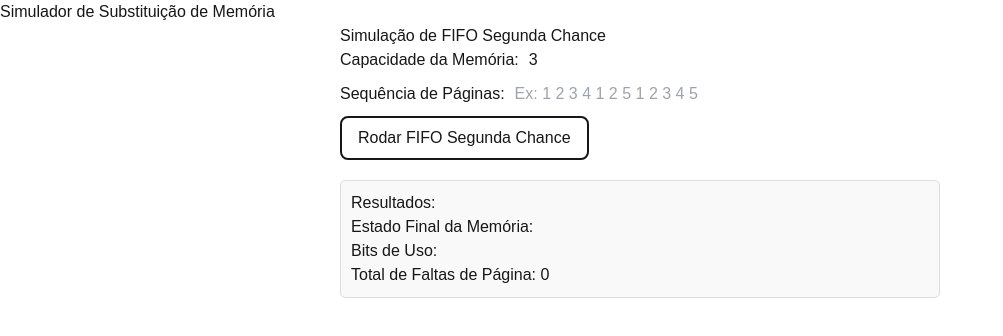
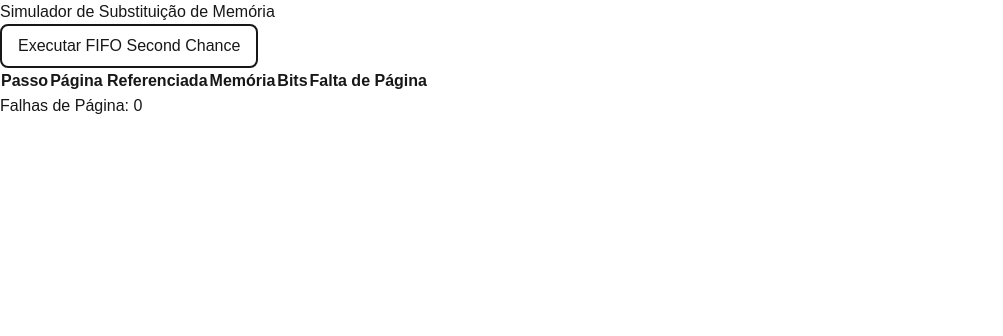
Before and after one commit to SidneyRMR/gerencia-de-memoria, a Next.js app: page / in a window 1280 px wide. Shown: the top 336 px of the page, without its empty margins (0-1003 px from the left). Built offline with nearby package versions, Linux system fonts and the light colour scheme.

Commit message:
alteracoes  gerais

```diff
--- a/src/app/algorithms/FIFOClock.js
+++ /dev/null
@@ -1,57 +0,0 @@
-class Pagina {
-    constructor(numero) {
-      this.numero = numero;
-      this.R = 0; // Bit de referência
-    }
-  }
-
-  class FIFOClock {
-    constructor(capacidade) {
-      this.capacidade = capacidade;
-      this.fila = [];
-      this.indice = 0;
-      this.faltas = 0;
-    }
-
-    consultar(numero_pagina) {
-      for (const pagina of this.fila) {
-        if (pagina.numero === numero_pagina) {
-          pagina.R = 1; // Atualiza o bit de referência
-          return true;
-        }
-      }
-      return false;
-    }
-
-    substituir(numero_pagina) {
-      if (!this.consultar(numero_pagina)) {
-        this.faltas += 1;
-
-        if (this.fila.length < this.capacidade) {
-          this.fila.push(new Pagina(numero_pagina));
-        } else {
-          while (true) {
-            const paginaAtual = this.fila[this.indice];
-            if (paginaAtual.R === 0) {
-              this.fila[this.indice] = new Pagina(numero_pagina);
-              this.indice = (this.indice + 1) % this.capacidade;
-              break;
-            } else {
-              paginaAtual.R = 0;
-              this.indice = (this.indice + 1) % this.capacidade;
-            }
-          }
-        }
-      }
-    }
-
-    exibirMemoria() {
-      return this.fila.map((pagina) => pagina.numero || '-');
-    }
-
-    exibirBits() {
-      return this.fila.map((pagina) => pagina.R || 0);
-    }
-  }
-
-  export default FIFOClock;
--- a/src/app/components/Simulation.js
+++ b/src/app/components/Simulation.js
@@ -1,58 +1,163 @@
-'use client'
+import React, { useState } from 'react';
+import { motion } from 'framer-motion'; // Importando framer-motion
 
-import React, { useState } from 'react';
-import FIFOClock from '../algorithms/FIFOClock';
+class FIFOSecondChance {
+  constructor(capacidade) {
+    this.capacidade = capacidade;
+    this.fila = new Array(capacidade).fill(null); // Lista circular de páginas na memória
+    this.indice = 0; // Índice para o algoritmo FIFO
+    this.faltas = 0; // Contador de falhas de página
+  }
+
+  // Função para verificar se a página está na memória e atualizar o bit de referência
+  consultar(numero_pagina) {
+    for (let i = 0; i < this.capacidade; i++) {
+      const pagina = this.fila[i];
+      if (pagina && pagina.numero === numero_pagina) {
+        pagina.R = 1; // Atualiza o bit de referência para 1
+        return true; // Página encontrada, não é necessário substituir
+      }
+    }
+    return false; // Página não encontrada, ocorre falha de página
+  }
+
+  // Função para substituir a página quando ocorrer uma falha
+  substituir(numero_pagina) {
+    if (!this.consultar(numero_pagina)) {
+      this.faltas += 1;
+
+      while (true) {
+        const paginaAtual = this.fila[this.indice];
+
+        if (!paginaAtual || paginaAtual.R === 0) {
+          const replacedPage = paginaAtual ? paginaAtual.numero : null;
+          this.fila[this.indice] = new Pagina(numero_pagina);
+          this.indice = (this.indice + 1) % this.capacidade;
+          return replacedPage; // Retorna a página substituída
+        } else {
+          paginaAtual.R = 0; // Reseta o bit de referência
+          this.indice = (this.indice + 1) % this.capacidade;
+        }
+      }
+    }
+    return null; // Nenhuma substituição realizada
+  }
+
+  // Exibe o estado atual da memória (números das páginas)
+  exibirMemoria() {
+    const memoria = this.fila.map((pagina) => (pagina ? pagina.numero : '-'));
+    return memoria;
+  }
+
+  // Exibe os bits de referência das páginas
+  exibirBits() {
+    const bits = this.fila.map((pagina) => (pagina ? pagina.R : 0));
+    return bits;
+  }
+}
+
+class Pagina {
+  constructor(numero) {
+    this.numero = numero;
+    this.R = 0; // Inicializa o bit de referência para 0
+  }
+}
 
 const Simulation = () => {
-  const [capacity, setCapacity] = useState(3); // Número de quadros na memória
-  const [referenceString, setReferenceString] = useState(''); // Sequência de páginas
-  const [memoryState, setMemoryState] = useState([]);
-  const [usageBits, setUsageBits] = useState([]);
+  const [capacity, setCapacity] = useState(5); // Número de quadros na memória
+  const [referenceString, setReferenceString] = useState([1, 2, 4, 6, 7, 8, 10, 11, 14]); // Sequência de páginas
+  const [simulationSteps, setSimulationSteps] = useState([]);
   const [pageFaults, setPageFaults] = useState(0);
 
-  const handleRunFIFOClock = () => {
-    const sequence = referenceString.split(' ').map(Number);
-    const fifoClock = new FIFOClock(capacity);
+  const runSimulation = () => {
+    let memory = new FIFOSecondChance(capacity);
+    const steps = [];
 
-    sequence.forEach((page) => {
-      fifoClock.substituir(page);
+    referenceString.forEach((page, index) => {
+      const memoryBefore = memory.exibirMemoria();
+      const bitsBefore = memory.exibirBits();
+
+      // Verifique se a página já está na memória
+      const isPageInMemory = memoryBefore.includes(page);
+
+      // Se a página não estiver na memória, faça a substituição
+      const replacedPage = isPageInMemory ? null : memory.substituir(page);
+
+      const memoryAfter = memory.exibirMemoria();
+      const bitsAfter = memory.exibirBits();
+
+      // Verificar se houve falha de página
+      const pageFault = !isPageInMemory; // Falha ocorre se a página não estava na memória
+
+      steps.push({
+        step: index + 1,
+        page,
+        replacedPage: replacedPage !== null ? replacedPage : '-',
+        memoryAfter,
+        bitsAfter,
+        pageFault: pageFault ? 'Sim' : 'Não', // Exibe 'Sim' ou 'Não' conforme a falha de página
+      });
     });
 
-    setMemoryState(fifoClock.exibirMemoria());
-    setUsageBits(fifoClock.exibirUsoBits());
-    setPageFaults(fifoClock.faltas);
+    setSimulationSteps(steps);
+    setPageFaults(steps.filter((step) => step.pageFault === 'Sim').length);
   };
 
   return (
-    <div className="simulation-container">
-      <h1>Simulação de FIFO Segunda Chance</h1>
-
-      <div className="controls">
-        <label>
-          Capacidade da Memória:
-          <input
-            type="number"
-            value={capacity}
-            onChange={(e) => setCapacity(Number(e.target.value))}
-          />
-        </label>
-        <label>
-          Sequência de Páginas:
-          <input
-            type="text"
-            value={referenceString}
-            onChange={(e) => setReferenceString(e.target.value)}
-            placeholder="Ex: 1 2 3 4 1 2 5 1 2 3 4 5"
-          />
-        </label>
-        <button onClick={handleRunFIFOClock}>Rodar FIFO Segunda Chance</button>
+    <div className="flex flex-col items-center space-y-5 p-5">
+      <div className="flex space-x-3">
+        <button
+          className="bg-blue-500 text-white p-2 rounded"
+          onClick={runSimulation}
+        >
+          Executar FIFO Second Chance
+        </button>
       </div>
 
-      <div className="results">
-        <h2>Resultados:</h2>
-        <p>Estado Final da Memória: {memoryState.join(', ')}</p>
-        <p>Bits de Uso: {usageBits.join(', ')}</p>
-        <p>Total de Faltas de Página: {pageFaults}</p>
+      {/* Tabela Responsiva */}
+      <div className="overflow-x-auto w-full">
+        <table className="table-auto w-full max-w-4xl border-collapse mt-5 shadow-lg text-sm md:text-base">
+          <thead className="bg-gray-800 text-white">
+            <tr>
+              <th className="border px-2 md:px-4 py-2">Passo</th>
+              <th className="border px-2 md:px-4 py-2">Página Referenciada</th>
+              <th className="border px-2 md:px-4 py-2">Memória</th>
+              <th className="border px-2 md:px-4 py-2 min-w-[120px]">Bits</th>
+              <th className="border px-2 md:px-4 py-2">Falta de Página</th>
+            </tr>
+          </thead>
+          <tbody>
+            {simulationSteps.map((step) => (
+              <motion.tr
+                key={step.step}
+                className={`${step.pageFault === 'Sim' ? 'bg-red-100' : 'bg-gray-100'}`}
+                initial={{ opacity: 0 }}
+                animate={{ opacity: 1 }}
+                transition={{ duration: 0.5 }} // Adicionando animação de transição suave
+              >
+                <td className="border px-2 md:px-4 py-2 text-center font-semibold text-gray-500">{step.step}</td>
+                <td className="border px-2 md:px-4 py-2 text-center font-semibold text-gray-500">{step.page}</td>
+                <td className="border px-2 md:px-4 py-2 text-center font-semibold text-gray-500">
+                  {step.memoryAfter.length > 0 ? step.memoryAfter.join(' ') : '-'}
+                </td>
+                <td className="border px-2 md:px-4 py-2 text-center font-semibold text-gray-500">
+                  {step.bitsAfter.length > 0 ? step.bitsAfter.join(' ') : '-'}
+                </td>
+                <td
+                  className={`border px-2 md:px-4 py-2 text-center font-semibold ${
+                    step.pageFault === 'Sim' ? 'bg-red-200 text-white' : 'text-gray-900'
+                  }`}
+                >
+                  {step.pageFault} {/* Mostra 'Sim' ou 'Não' conforme a falha de página */}
+                </td>
+              </motion.tr>
+            ))}
+          </tbody>
+        </table>
+      </div>
+
+      <div className="mt-5 text-lg md:text-xl font-bold">
+        <p>Falhas de Página: {pageFaults}</p>
       </div>
     </div>
   );
```
Also changed, not shown: src/app/algorithms/LFU.js (added, +50 -0 lines), src/app/algorithms/LRU.js (added, +50 -0 lines).
